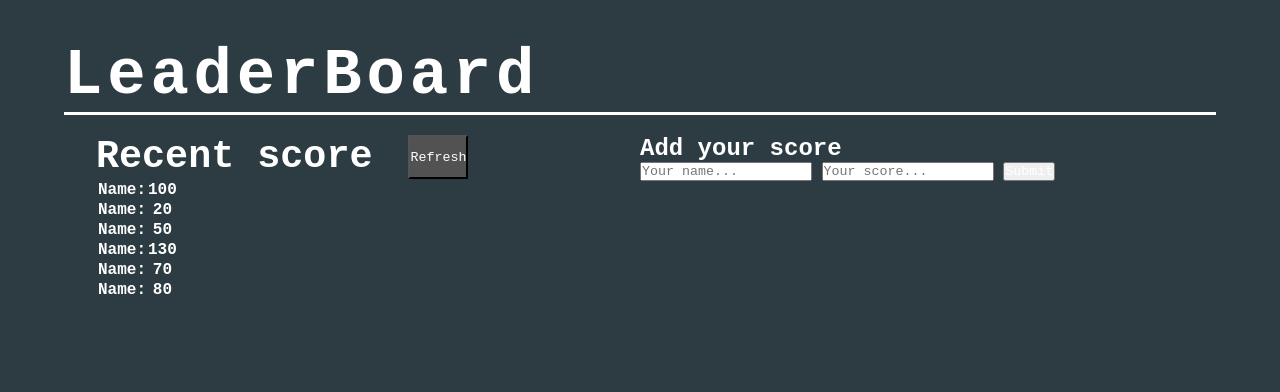
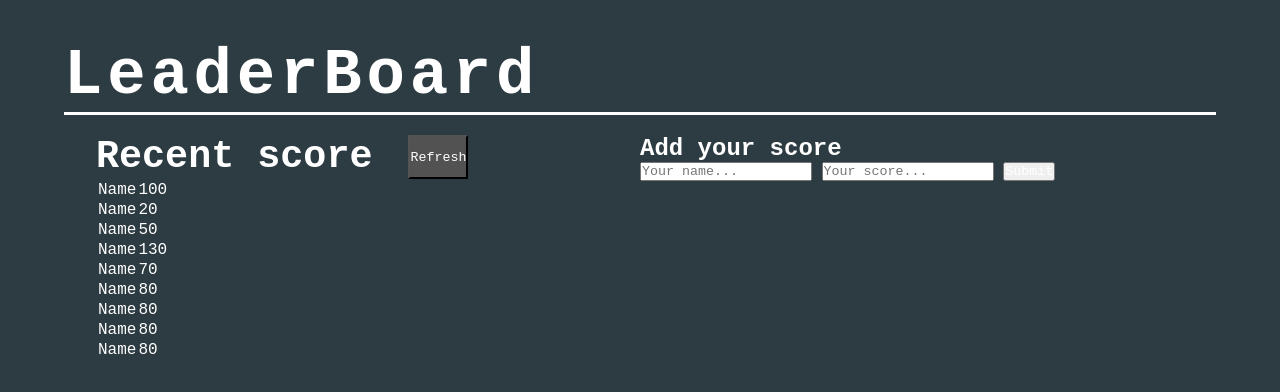
Before and after one commit to Mujeeb4582/Leaderboard, a website built with webpack: page src/index.html in a window 1280 px wide. Built offline with nearby package versions, Linux system fonts and the light colour scheme.

Commit message:
Add the data to table

```diff
--- a/src/index.html
+++ b/src/index.html
@@ -3,7 +3,7 @@
 <head>
   <meta charset="UTF-8">
   <meta http-equiv="X-UA-Compatible" content="IE=edge">
-  <meta name="viewport" content="width=device-width, initial-scale=1.0">
+  <meta name="viewport" content="widtd=device-widtd, initial-scale=1.0">
   <link rel="stylesheet" href="style.css">
   <title>LeaderBoard</title>
 </head>
@@ -12,37 +12,51 @@
     <h1>LeaderBoard</h1>
   </header>
   <main>
-    <section class="table-wrapper">
+    <section>
       <div class="heading-wrapper">
         <h2>Recent score</h2>
         <button type="button" class="refresh">Refresh</button>
       </div>
+      <div class="table-wrapper">
         <table>
           <tr>
-          <th>Name:</th>
-          <th>100</th>
+            <td>Name</td>
+            <td>100</td>
           </tr>
           <tr>
-          <th>Name:</th>
-          <th>20</th>
+            <td>Name</td>
+            <td>20</td>
           </tr>
           <tr>
-          <th>Name:</th>
-          <th>50</th>
+            <td>Name</td>
+            <td>50</td>
           </tr>
           <tr>
-          <th>Name:</th>
-          <th>130</th>
+            <td>Name</td>
+            <td>130</td>
           </tr>
           <tr>
-          <th>Name:</th>
-          <th>70</th>
+            <td>Name</td>
+            <td>70</td>
           </tr>
           <tr>
-          <th>Name:</th>
-          <th>80</th>
+            <td>Name</td>
+            <td>80</td>
+          </tr>
+          <tr>
+            <td>Name</td>
+            <td>80</td>
+          </tr>
+          <tr>
+            <td>Name</td>
+            <td>80</td>
+          </tr>
+          <tr>
+            <td>Name</td>
+            <td>80</td>
           </tr>
         </table>
+      </div>
     </section>
     <form action="" id="form">
       <h2>Add your score</h2>
```
Lines whose indentation alone changed are shown as unchanged.
